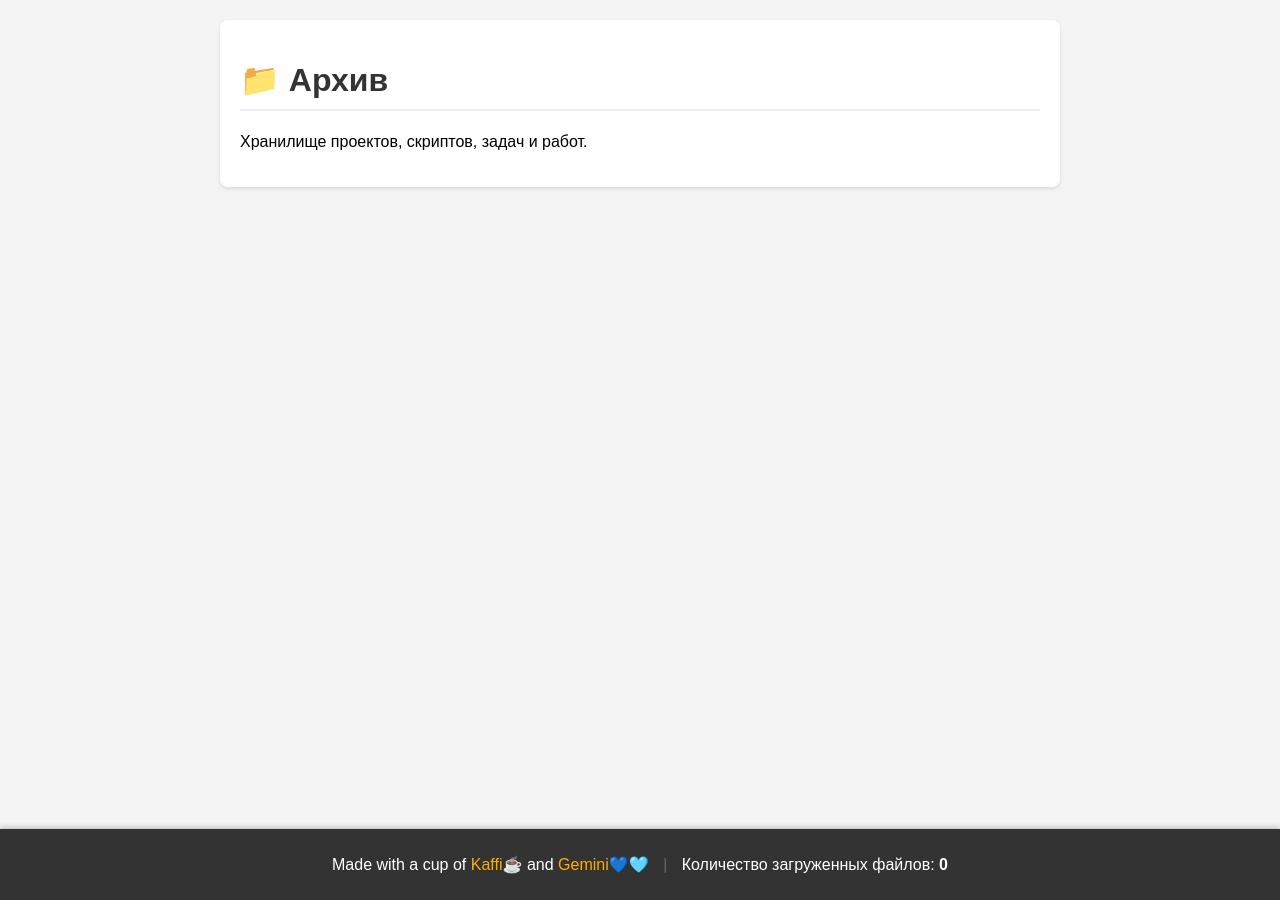
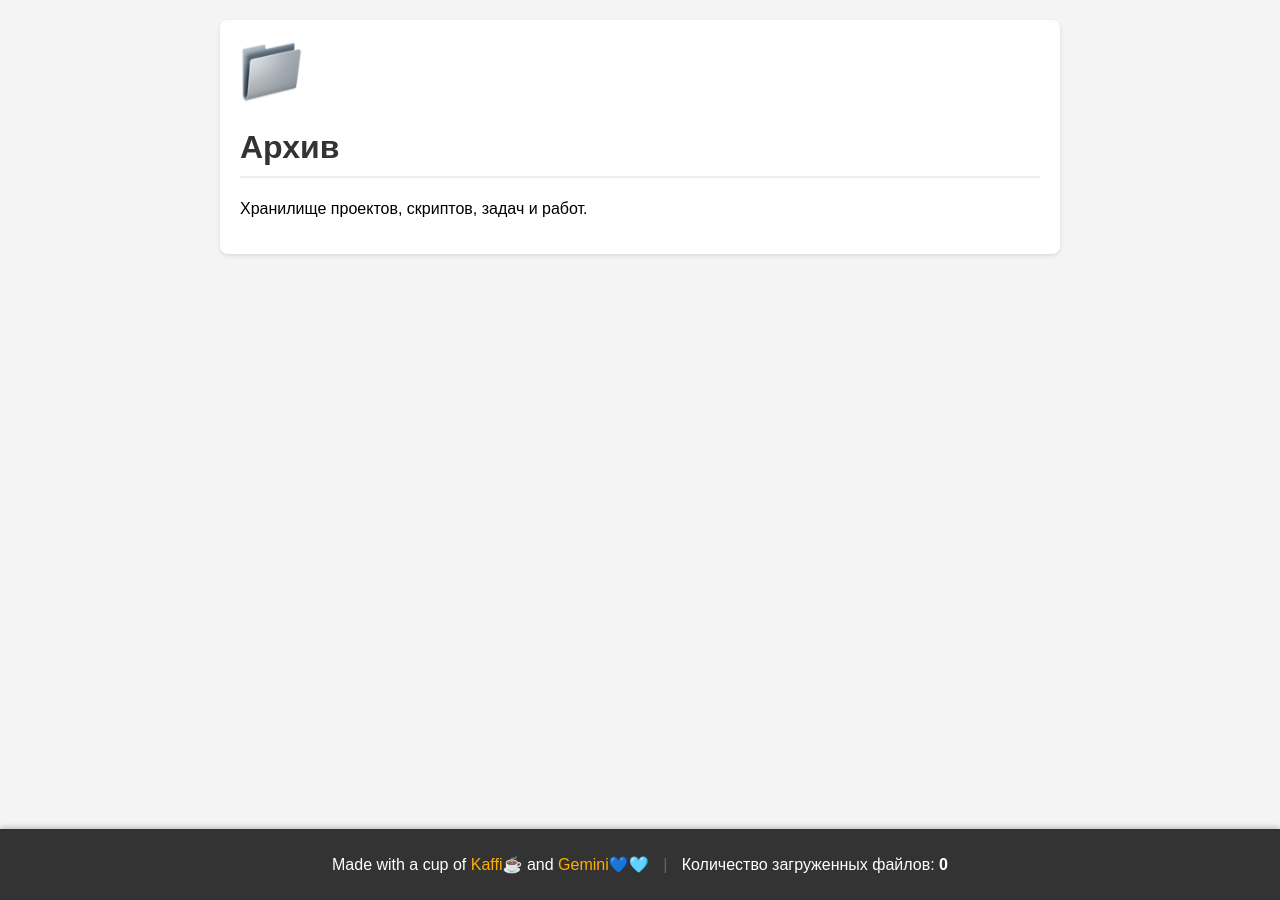
Before and after one commit to kaffichan/kaffichan.github.io, a Jekyll site: the page built from index.html, in a window 1280 px wide. Built offline with Jekyll 4.4.1, drawn with Linux system fonts in a browser that asks for light colours.

Commit message:
small update

```diff
--- a/index.html
+++ b/index.html
@@ -2,7 +2,7 @@
 layout: default
 title: 📁 Архив
 ---
-<h1>{{ page.title }}</h1>
+<img src="img/folder.svg" width="64" height="64"><h1> Архив</h1>
 
 <p>Хранилище проектов, скриптов, задач и работ.</p>
 
```
Also changed, not shown: 1 other file.
